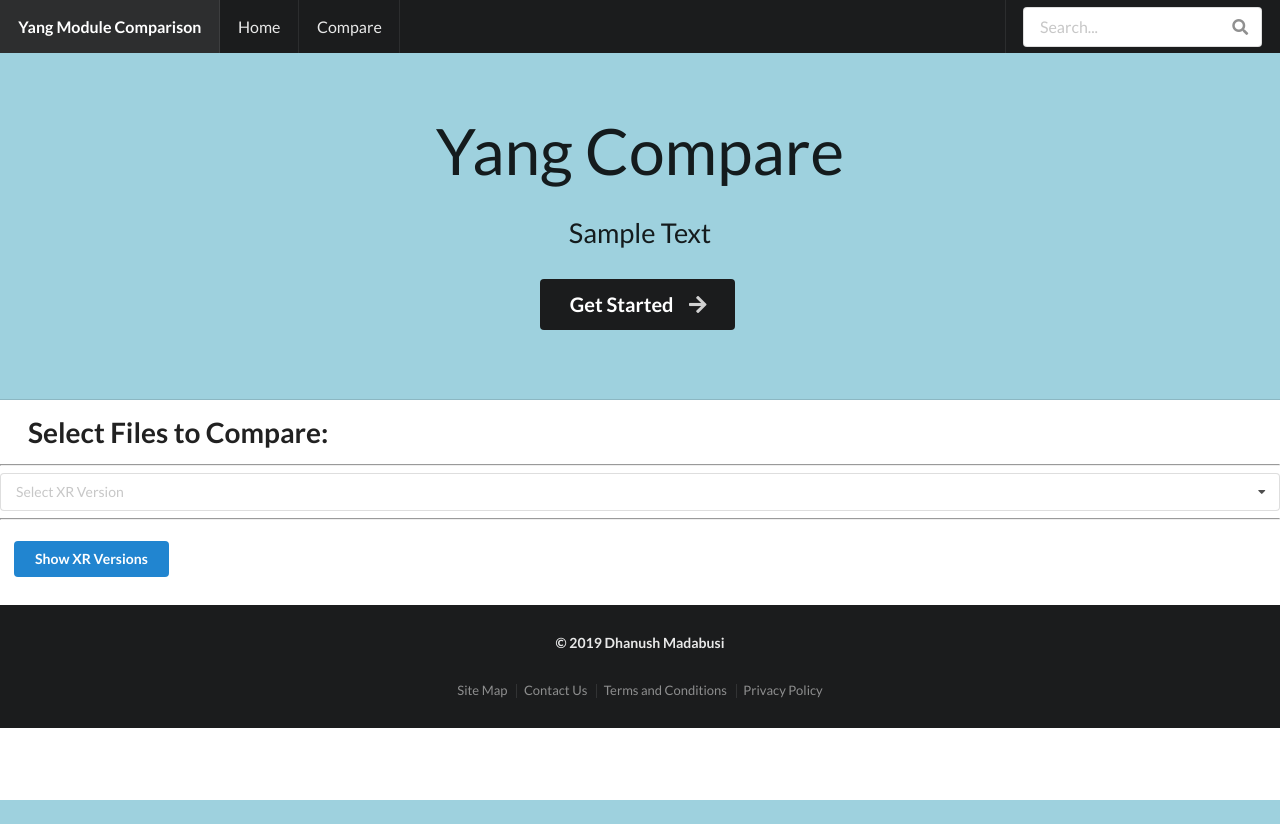
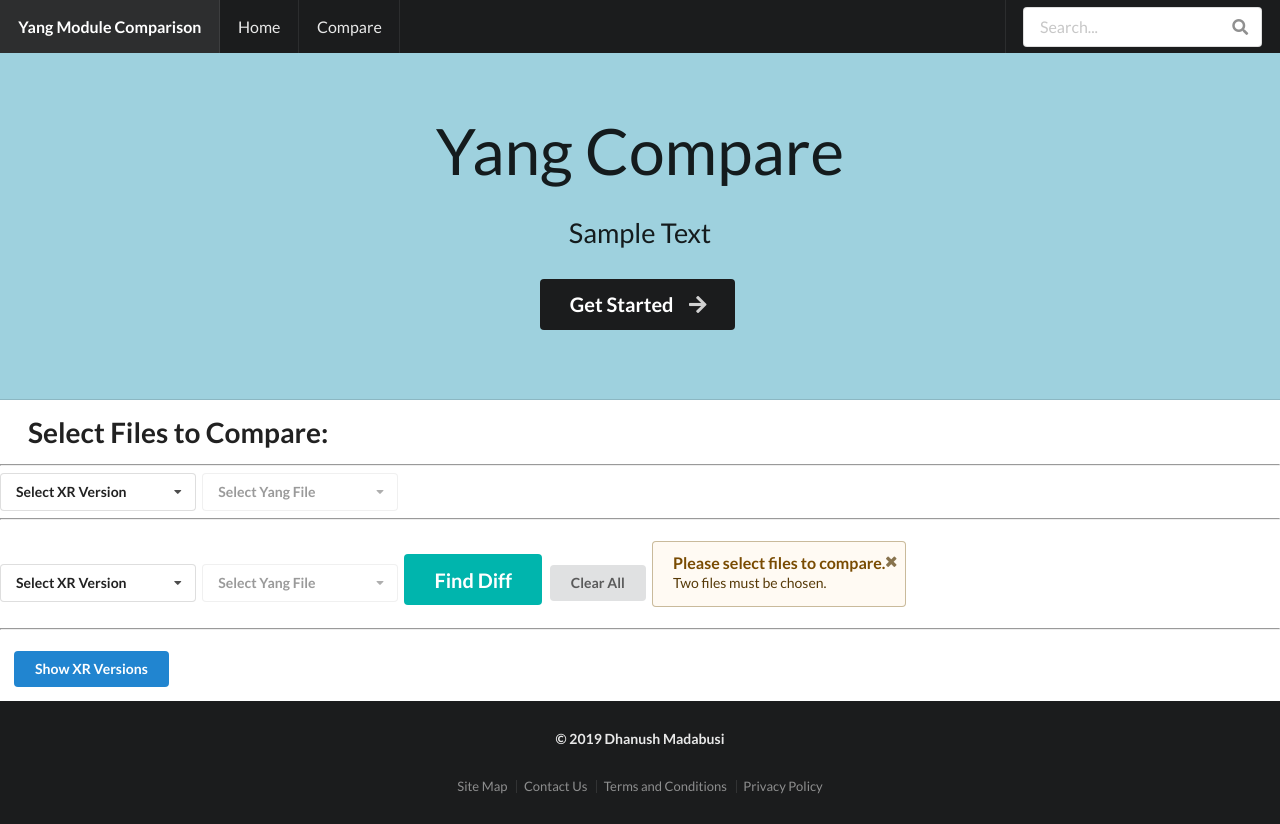
Before and after one commit to dmads98/yangdiff-django, a Django app: page /compare/ in a window 1280 px wide. Before the commit the page ends 800 px from the top, so only its background shows below. Run offline with Django 3.2, Linux system fonts and the light colour scheme; data that the repository does not hold is empty.

Commit message:
added more components for diff

```diff
--- a/src/static/yang_compare/css/compare.css
+++ b/src/static/yang_compare/css/compare.css
@@ -9,10 +9,12 @@
 #versions{
   margin: 1em 1em;
   max-width: 300px;
+  display: none;
 }
 
-#search-drop{
-  margin: 10em 5em;
+#version-dropdown{
+  margin: 10em 7em;
+  max-width: 400px;
 }
 
 #jumbo{
@@ -48,11 +50,11 @@
     font-size: 1rem;
   }
   .masthead h1.ui.header {
-    font-size: 2em;
+    font-size: 2.5em;
     margin-top: 2.5em;
   }
   .masthead h2 {
     margin-top: 0.5em;
-    font-size: 1.5em;
+    font-size: 1em;
   }
 }
--- a/src/static/yang_compare/js/compare.js
+++ b/src/static/yang_compare/js/compare.js
@@ -17,10 +17,9 @@ var getVersions = function(){
 };
 
 $(document).ready(() => {
-  	$(".versions").hide()
 	getVersions()
 	$("#versions-button").on('click', () => {
-		$(".versions").toggle()
+		$("#versions").toggle()
 		var content = $('#versions-button').html()
 		if (content == "Show XR Versions"){
 			$('#versions-button').html("Hide XR Versions")
@@ -39,5 +38,16 @@ $(document).ready(() => {
     	'linear'
   		)
 	});
+	$('#version-dropdown').dropdown({
+		forceSelection: false,
+		clearable: true,
+      	filterRemoteData: true,
+      	saveRemoteData: false,
+		apiSettings: {
+      		// this url parses query server side and returns filtered results
+      		url: '/compare/ajax/test',
+      		cache: false
+    	},
+	});
 
 })
--- a/src/yang_compare/templates/yang_compare/compare.html
+++ b/src/yang_compare/templates/yang_compare/compare.html
@@ -31,10 +31,46 @@ Yang File Compare
 <hr>
 
 
-<div id="search-dropdown" class="ui fluid search selection dropdown">
-  <input type="hidden" name="version">
+<div id="version-dropdown1" class="ui old search selection dropdown floating button">
+  <input id="version-value1" type="hidden" name="version">
   <i class="dropdown icon"></i>
   <div class="default text">Select XR Version</div>
+</div>
+
+<div id="file-dropdown1" class="ui old disabled search selection dropdown floating button">
+  <input type="hidden" name="file">
+  <i class="dropdown icon"></i>
+  <div class="default text">Select Yang File</div>
+</div>
+
+<hr>
+
+<div id="version-dropdown2" class="ui new search selection dropdown floating button">
+  <input id="version-value2" type="hidden" name="version">
+  <i class="dropdown icon"></i>
+  <div class="default text">Select XR Version</div>
+</div>
+
+<div id="file-dropdown2" class="ui new disabled search selection dropdown floating button">
+  <input type="hidden" name="file">
+  <i class="dropdown icon"></i>
+  <div class="default text">Select Yang File</div>
+</div>
+
+<button id="compare-btn" class="ui huge teal button">
+ 	Find Diff
+</button>
+
+<button id="clear-btn" class="ui button">
+ 	Clear All
+</button>
+
+<div class="ui compact warning message">
+  <i class="close icon"></i>
+  <div class="header">
+     Please select files to compare.
+  </div>
+  Two files must be chosen.
 </div>
 
 <hr>
--- a/src/yang_compare/urls.py
+++ b/src/yang_compare/urls.py
@@ -1,10 +1,11 @@
 from django.urls import path
 from .views import(
-	compare_page, getDropDownVersions, getVersions
+	compare_page, getDropDownVersions, getDropDownFiles, getVersions
 )
 
 urlpatterns = [
 	path('', compare_page),
-	path('ajax/test', getDropDownVersions, name = 'ajax_test'),
-	path('ajax/versions', getVersions, name = 'ajax_versions'),
+	path('ajax/versions', getDropDownVersions, name = 'ajax_versions'),
+	path('ajax/files/<str:vers>', getDropDownFiles, name = 'ajax_files'),
+	path('ajax/test', getVersions, name = 'ajax_test'),
 ]
--- a/src/yang_compare/views.py
+++ b/src/yang_compare/views.py
@@ -18,7 +18,7 @@ def compare_page(request):
 def getDropDownVersions(request):
 	if request.method == "GET" and request.is_ajax():
 		results = []
-		vers_req = requests.get('https://api.github.com/repos/YangModels/yang/contents/vendor/cisco/xr')
+		vers_req = requests.get('https://api.github.com/repos/YangModels/yang/contents/vendor/cisco/xr', auth=('dmads98', MY_TOKEN))
 		json = vers_req.json()
 		for el in json:
 			if (el["type"] == "dir"):
@@ -30,8 +30,22 @@ def getDropDownVersions(request):
 		return JsonResponse({"success": True, "results": results}, status=200)
 	return JsonResponse({"success": False}, status=400)
 
+def getDropDownFiles(request, vers):
+	if request.method == "GET" and request.is_ajax():
+		results = []
+		file_req = requests.get('https://api.github.com/repos/YangModels/yang/contents/vendor/cisco/xr/' + vers, auth=('dmads98', MY_TOKEN))
+		json = file_req.json()
+		for el in json:
+			if (el["name"].endswith(".yang")):
+				results.append({
+					"name": el["name"][:-5],
+					"value": el["name"],
+					"text": el["name"][:-5]
+					})
+		return JsonResponse({"success": True, "results": results}, status=200)
+	return JsonResponse({"success": False}, status=400)
+
 def getVersions(request):
-	req = requests.get("https://api.github.com/rate_limit", auth=('dmads98', MY_TOKEN))
 	if request.method == "GET" and request.is_ajax():
 		vers_req = requests.get('https://api.github.com/repos/YangModels/yang/contents/vendor/cisco/xr')
 		json = vers_req.json()
```
Also changed, not shown: src/yang_compare/static/yang_compare/css/compare.css (+13 -5 lines), src/yang_compare/static/yang_compare/js/compare.js (+102 -3 lines).
